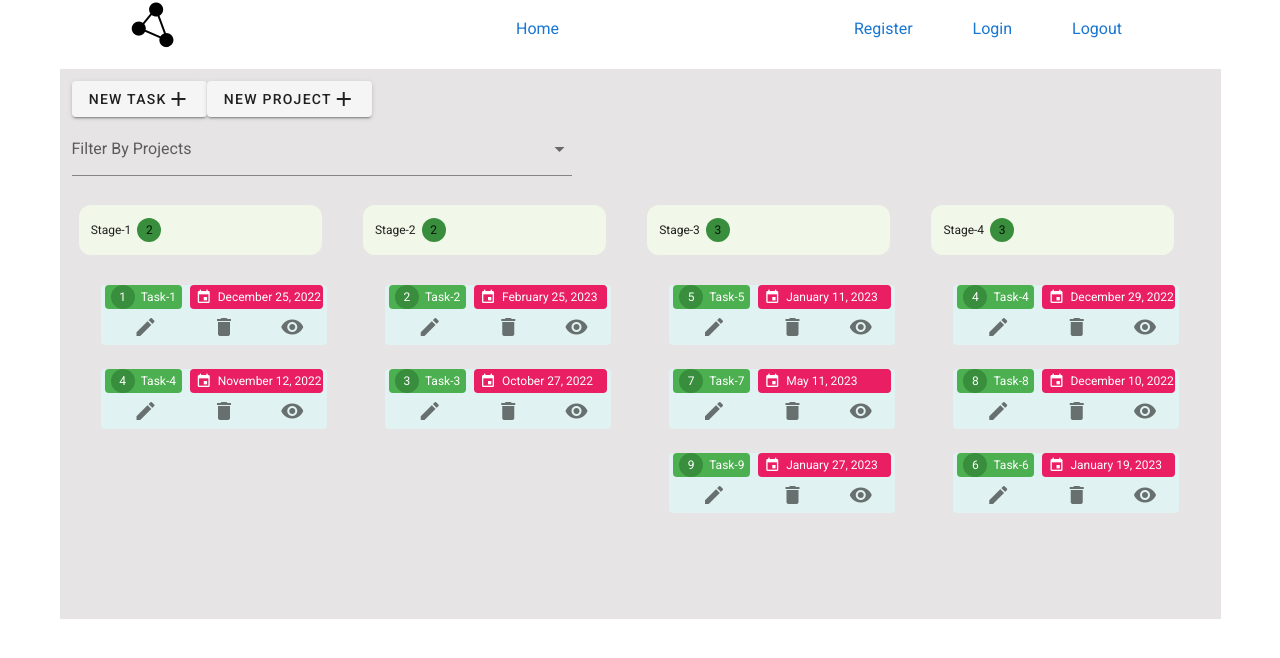
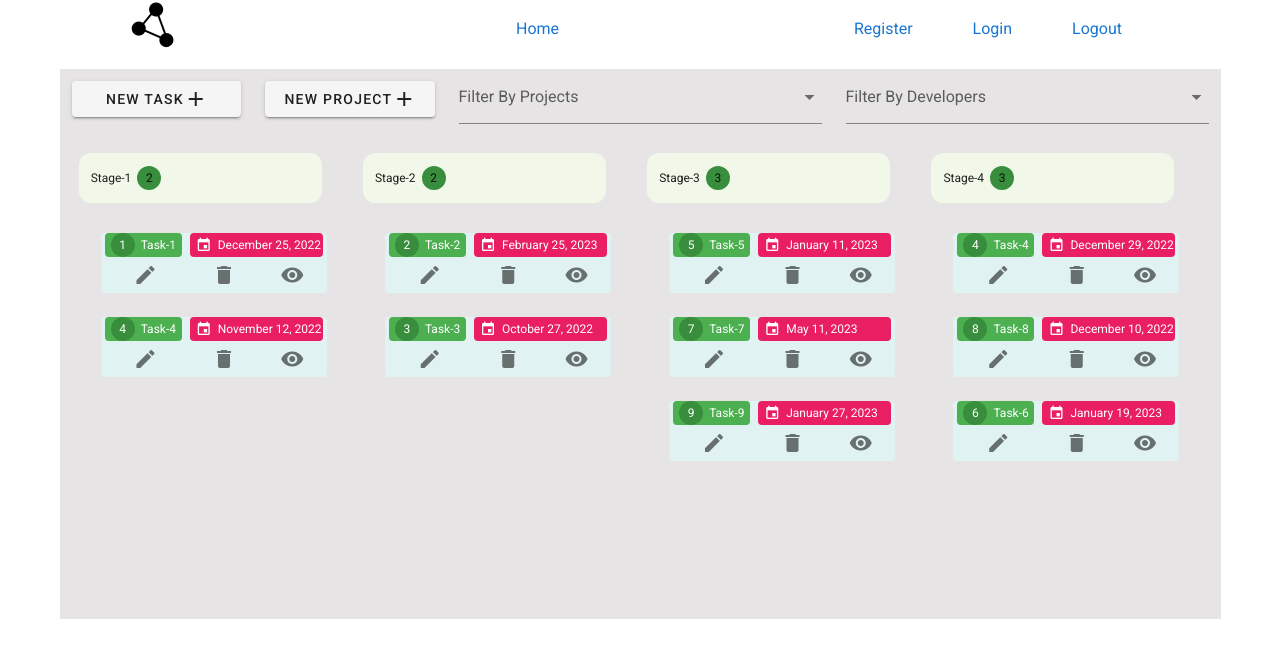
Before and after one commit to naym00/nuxt-work-status-details, a Nuxt app: page / in a window 1280 px wide. Shown: the top 658 px of the page. Built offline with nearby package versions, Linux system fonts and the light colour scheme.

Commit message:
add two dialog for table view - customize methodes in index.vue

```diff
--- a/components/dialog/AddNewProject.vue
+++ b/components/dialog/AddNewProject.vue
@@ -1,7 +1,7 @@
 <template>
   <v-dialog v-model="dialog" max-width="600px">
       <template v-slot:activator="{ on, attrs }">
-        <v-btn v-bind="attrs" v-on="on">New Project<v-icon>mdi-plus</v-icon></v-btn>
+        <v-btn style="width:100%;" v-bind="attrs" v-on="on">New Project<v-icon>mdi-plus</v-icon></v-btn>
       </template>
 
       <v-card>
--- a/components/dialog/AddNewTask.vue
+++ b/components/dialog/AddNewTask.vue
@@ -1,7 +1,7 @@
 <template>
     <v-dialog v-model="dialog" max-width="600px">
         <template v-slot:activator="{ on, attrs }">
-          <v-btn v-bind="attrs" v-on="on">New Task<v-icon>mdi-plus</v-icon></v-btn>
+          <v-btn style="width:100%;" v-bind="attrs" v-on="on">New Task<v-icon>mdi-plus</v-icon></v-btn>
         </template>
 
         <v-card>
--- a/pages/index.vue
+++ b/pages/index.vue
@@ -1,9 +1,20 @@
 <template>
   <v-container style="background-color: #E6E4E4; height:550px" >
     <div>
-      <AddNewTask :projects="projects" :projectImportance="projectImportance" :developersJson="developersJson" :stagesJson="stagesJson" @addNewTask="addNewTask($event)"></AddNewTask>
-      <AddNewProject @newproject="newProjectDetails($event)"></AddNewProject>
-      <div style="width: 500px;"><v-select v-model="projectsToFilter" :items="projects" item-text="title" label="Filter By Projects" clearable multiple chips persistent-hint></v-select></div>
+      <v-row>
+        <v-col cols="12" md="2">
+          <AddNewTask :projects="projects" :projectImportance="projectImportance" :developersJson="developersJson" :stagesJson="stagesJson" @addNewTask="addNewTask($event)"></AddNewTask>
+        </v-col>
+        <v-col cols="12" md="2">
+          <AddNewProject @newproject="newProjectDetails($event)"></AddNewProject>
+        </v-col>
+        <v-col cols="12" md="4">
+          <v-select style="margin: 0; padding: 0; width: 100%;" v-model="projectsToFilter" :items="projects" item-text="title" label="Filter By Projects" clearable multiple chips persistent-hint></v-select>
+        </v-col>
+        <v-col cols="12" md="4">
+          <v-select style="margin: 0; padding: 0; width: 100%;" v-model="developersToFilter" :items="developersJson" item-text="developer" label="Filter By Developers" clearable multiple chips persistent-hint></v-select>
+        </v-col>
+      </v-row>
 
 
     </div>
@@ -64,72 +75,6 @@
     </div>
 
   </v-container>
-
-  <!-- <v-container style="background-color: #E6E4E4; height:550px" >
-    <div>
-      <AddNewTask :projects="projects" :projectImportance="projectImportance" :developersJson="developersJson" :stagesJson="stagesJson" @addNewTask="addNewTask($event)"></AddNewTask>
-      <AddNewProject @newproject="newProjectDetails($event)"></AddNewProject>
-      <div style="width: 500px;"><v-select v-model="projectsToFilter" :items="projects" item-text="title" label="Filter By Projects" clearable multiple chips persistent-hint></v-select></div>
-
-
-    </div>
-    <div class="d-flex flex-row flex-wrap justify-space-around" style="height:100%">
-
-      <div class="d-flex flex-column">
-        <div class="d-flex flex-row align-center">
-          <v-chip small style="width:90%;height: 50px;" color="light-green lighten-5 my-2">
-            Stage-1
-            <v-avatar right class="green darken-2">{{copyTask.stage1.length}}</v-avatar>
-          </v-chip>
-        </div>
-
-        <draggable class="div-container" :list="copyTask.stage1" group="tasks" @change="log($event, 1)">
-          <SingleTask v-for="(task, index) in copyTask.stage1" :key="index" :item="task" @deleteTask="deleteTask($event)" :stage="'stage1'" @updateData="updateData($event)"></SingleTask>
-        </draggable>
-      </div>
-
-      <div class="d-flex flex-column">
-        <div class="d-flex flex-row align-center">
-          <v-chip small style="width:90%;height: 50px;" color="light-green lighten-5 my-2">
-            Stage-2
-            <v-avatar right class="green darken-2">{{copyTask.stage2.length}}</v-avatar>
-          </v-chip>
-        </div>
-
-        <draggable class="div-container" :list="copyTask.stage2" group="tasks" @change="log($event, 2)">
-          <SingleTask v-for="(task, index) in copyTask.stage2" :key="index" :item="task" @deleteTask="deleteTask($event)" :stage="'stage2'" @updateData="updateData($event)"></SingleTask>
-        </draggable>
-      </div>
-
-      <div class="d-flex flex-column">
-        <div class="d-flex flex-row align-center">
-          <v-chip small style="width:90%;height: 50px;" color="light-green lighten-5 my-2">
-            Stage-3
-            <v-avatar right class="green darken-2">{{copyTask.stage3.length}}</v-avatar>
-          </v-chip>
-        </div>
-
-        <draggable class="div-container" :list="copyTask.stage3" group="tasks" @change="log($event, 3)">
-          <SingleTask v-for="(task, index) in copyTask.stage3" :key="index" :item="task" @deleteTask="deleteTask($event)" :stage="'stage3'" @updateData="updateData($event)"></SingleTask>
-        </draggable>
-      </div>
-
-      <div class="d-flex flex-column">
-        <div class="d-flex flex-row align-center">
-          <v-chip small style="width:90%;height: 50px;" color="light-green lighten-5 my-2">
-            Stage-4
-            <v-avatar right class="green darken-2">{{copyTask.stage4.length}}</v-avatar>
-          </v-chip>
-        </div>
-
-        <draggable class="div-container" :list="copyTask.stage4" group="tasks" @change="log($event, 4)">
-          <SingleTask v-for="(task, index) in copyTask.stage4" :key="index" :item="task" @deleteTask="deleteTask($event)" :stage="'stage4'" @updateData="updateData($event)"></SingleTask>
-        </draggable>
-      </div>
-
-    </div>
-
-  </v-container> -->
 </template>
 
 <script>
@@ -152,15 +97,45 @@ export default {
       stagesJson: JSON.parse(JSON.stringify(stagesJson)).data,
 
       tasks: JSON.parse(JSON.stringify(taskJson)).data,
-      // copyTask: JSON.parse(JSON.stringify(taskJson)).data,
+      copyTask: JSON.parse(JSON.stringify(taskJson)).data,
       lastId: JSON.parse(JSON.stringify(taskJson)).lastId,
 
       stateChanged: [],
-      // stage: '',
       projectsToFilter: [],
+      tasksAfterFilterByProjects: {},
+      developersToFilter: [],
+      tasksAfterFilterByDevelopers: {},
     }
   },
   watch:{
+    projectsToFilter: function(){
+      // this.test(this.projectsToFilter, 'tasksAfterFilterByProjects', 'project', 'title')
+      if(this.projectsToFilter.length){
+        let filteredObject = {stage1: [], stage2: [], stage3: [], stage4: []}
+        Object.keys(this.copyTask).forEach(key => {
+            let filterdTask = []
+            this.copyTask[key].forEach(task => {if(this.projectsToFilter.includes(task.project.title)) filterdTask.push(task)})
+            filteredObject[key] = [...filterdTask]
+        })
+        this.tasksAfterFilterByProjects = {...filteredObject}
+      }
+      else this.tasksAfterFilterByProjects = {...this.copyTask}
+      this.merge()
+    },
+    developersToFilter: function(){
+      // this.test(this.developersToFilter, 'tasksAfterFilterByDevelopers', 'assignedTo')
+      if(this.developersToFilter.length){
+        let filteredObject = {stage1: [], stage2: [], stage3: [], stage4: []}
+        Object.keys(this.copyTask).forEach(key => {
+            let filterdTask = []
+            this.copyTask[key].forEach(task => {if(this.developersToFilter.includes(task.assignedTo)) filterdTask.push(task)})
+            filteredObject[key] = [...filterdTask]
+        })
+        this.tasksAfterFilterByDevelopers = {...filteredObject}
+      }
+      else this.tasksAfterFilterByDevelopers = {...this.copyTask}
+      this.merge()
+    },
     stateChanged: function(){
       if(this.stateChanged.length == 2){
         if(this.stateChanged[0]["added"] !== undefined){
@@ -174,66 +149,69 @@ export default {
           temOb.stateChangeDetails.time = rightNow
         }
         this.stateChanged = []
-        // this.copyTask = {...this.tasks}
-      }
-    },
-    projectsToFilter: function(){
-      if(this.projectsToFilter.length == 0){
-        this.projects = JSON.parse(JSON.stringify(projectsJson)).data
-      }
-      else{
-        let stage1 = this.tasks.stage1.filter(task => {
-          this.projectsToFilter.filter(project => {
-            if(task.project.title == project ){
-              return task
-            }
-          })
-
-        })
-        let stage2 = this.tasks.stage2.filter(task => {
-          this.projectsToFilter.filter(project => {
-            if(task.project.title == project ){
-              return task
-            }
-          })
-
-        })
-        let stage3 = this.tasks.stage3.filter(task => {
-          this.projectsToFilter.filter(project => {
-            if(task.project.title == project ){
-              return task
-            }
-          })
-
-        })
-        let stage4 = this.tasks.stage4.filter(task => {
-          this.projectsToFilter.filter(project => {
-            if(task.project.title == project ){
-              return task
-            }
-          })
-
-        })
-        this.tasks = {
-          stage1: stage1,
-          stage2: stage2,
-          stage3: stage3,
-          stage4: stage4
-        }
       }
     }
   },
   methods:{
+
+    // // this.projectsToFilter, this.tasksAfterFilterByProjects
+    // test(filterArray, objectWhereToAssign, key1, key2=null){
+    //   if(filterArray.length){
+    //     let filteredObject = {stage1: [], stage2: [], stage3: [], stage4: []}
+    //     Object.keys(this.copyTask).forEach(key => {
+    //         let filterdTask = []
+    //         this.copyTask[key].forEach(task => {
+    //           if(key2!=null){if(filterArray.includes(task[key1][key2])) filterdTask.push(task)}
+    //           else {if(filterArray.includes(task[key1])) filterdTask.push(task)}
+    //           // if(filterArray.includes(task.project.title)) filterdTask.push(task)
+    //         })
+    //         filteredObject[key] = [...filterdTask]
+    //     })
+    //     if(objectWhereToAssign == 'tasksAfterFilterByProjects') this.tasksAfterFilterByProjects = {...filteredObject}
+    //     else if(objectWhereToAssign == 'tasksAfterFilterByDevelopers') this.tasksAfterFilterByDevelopers = {...filteredObject}
+    //   }
+    //   else{
+    //     if(objectWhereToAssign == 'tasksAfterFilterByProjects') this.tasksAfterFilterByProjects = {...this.copyTask}
+    //     else if(objectWhereToAssign == 'tasksAfterFilterByDevelopers') this.tasksAfterFilterByDevelopers = {...copyTask}
+    //   }
+    //   this.merge()
+    // },
+
+
+    merge(){
+      let filteredObject = {stage1: [], stage2: [], stage3: [], stage4: []}
+      Object.keys(this.copyTask).forEach(key => {
+        let store = []
+        if(this.tasksAfterFilterByProjects[key]!=undefined){
+          this.tasksAfterFilterByProjects[key].forEach(project=> {
+            store.push(project)
+          })
+        }
+        if(this.tasksAfterFilterByDevelopers[key]!=undefined){
+          this.tasksAfterFilterByDevelopers[key].forEach(developer => {
+            let flag = 0
+            if(this.tasksAfterFilterByProjects[key]!=undefined){
+              this.tasksAfterFilterByProjects[key].forEach(project => {
+                if(developer.id == project.id) flag = 1
+              })
+            }
+            if(flag == 0) store.push(developer)
+          })
+        }
+        filteredObject[key] = [...store]
+      })
+      this.tasks = {...filteredObject}
+    },
     deleteTask(item){
-      let key = ""
-      if(item.stage == "Stage-1") key = "stage1"
-      else if(item.stage == "Stage-2") key = "stage2"
-      else if(item.stage == "Stage-3") key = "stage3"
-      else key = "stage4"
+      let key = this.findKey(item)
       let afterDelete = this.tasks[key].filter(task => task.id != item.id)
       this.tasks[key] = afterDelete
-
-      // this.copyTask = {...this.tasks}
+    },
+    findKey(item){
+      if(item.stage == "Stage-1") return "stage1"
+      else if(item.stage == "Stage-2") return "stage2"
+      else if(item.stage == "Stage-3") return "stage3"
+      else return "stage4"
     },
     updateData(data){
       console.log('data data ', data)
@@ -279,20 +257,11 @@ export default {
           }
         }
       })
-      // this.copyTask = {...this.tasks}
     },
     addNewTask(task){
-
       let rightNow = moment().format('YYYY-MM-D h:mm:ss A')
-      let selectedProject = {}
-      this.projects.forEach(project => {
-        if(project.id == task.projectId) selectedProject = project
-      })
-
-      let selectedImportance = {}
-      this.projectImportance.forEach(importance => {
-        if(importance.id == task.importanceId) selectedImportance = importance
-      })
+      let selectedProject = this.findObject(this.projects, 'id', task.projectId)
+      let selectedImportance = this.findObject(this.projectImportance, 'id', task.importanceId)
 
       let newTask = {
                         id: `${this.lastId}`,
@@ -317,20 +286,18 @@ export default {
       else if(task.stage == 'Stage-2') { this.tasks.stage2.push(newTask)}
       else if(task.stage == 'Stage-3') { this.tasks.stage3.push(newTask)}
       else if(task.stage == 'Stage-4') { this.tasks.stage4.push(newTask)}
-
-      // this.copyTask = {...this.tasks}
     },
     newProjectDetails(newProject){
       this.projects.push({...newProject, ...{id: this.projectsId}})
       this.projectsId += 1
     },
-    // findObject(object, key, toCompare){
-    //   let selectedobject = {}
-    //   object.forEach(item => {
-    //     if(item[key] == toCompare) selectedobject = item
-    //   })
-    //   return selectedobject
-    // },
+    findObject(object, key, toCompare){
+      let selectedobject = {}
+      object.forEach(item => {
+        if(item[key] == toCompare) selectedobject = {...item}
+      })
+      return selectedobject
+    },
     convertToDuration(totalSeconds){
         let duration = ''
 
```
Also changed, not shown: components/autocomplete/AutoComplete.vue (deleted, +0 -23 lines).
